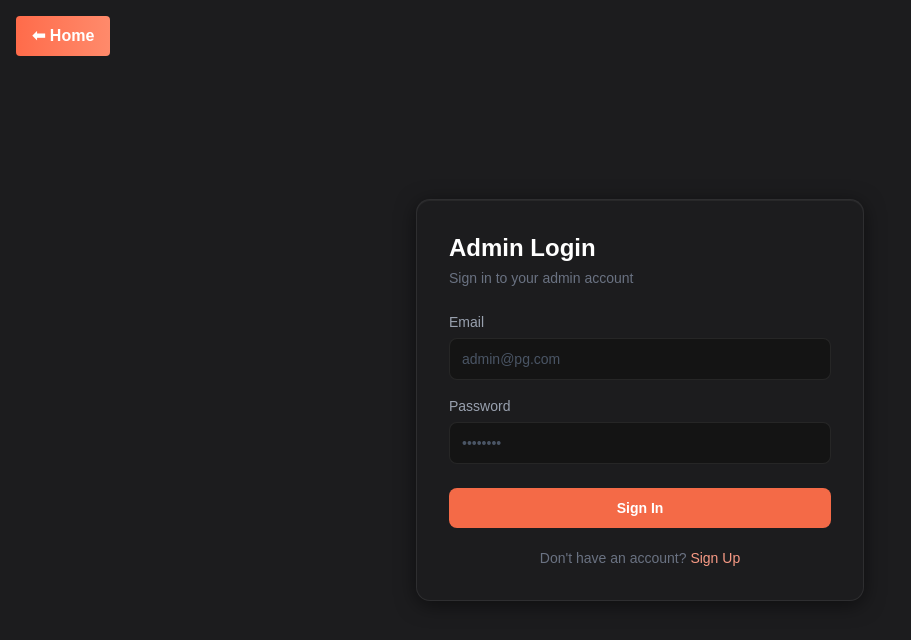
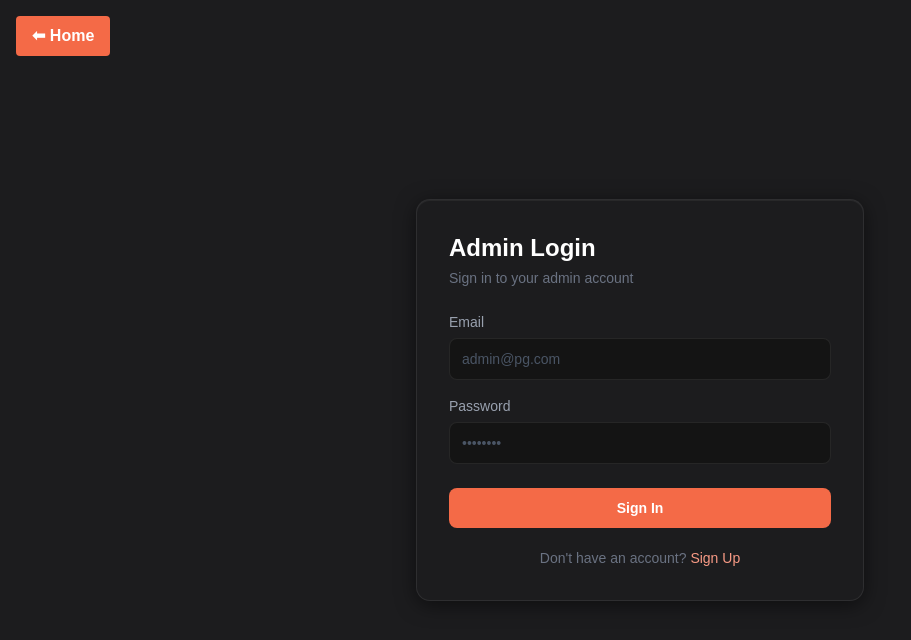
Before and after one commit to sh02-dev/Homigo, a React (Vite) app in the folder frontend/: page /admin/login in a window 1280 px wide. Shown: the top 640 px of the page, without its empty margins (0-911 px from the left). Built offline with nearby package versions, Linux system fonts and the light colour scheme; no server answers.

Commit message:
change home button background color

```diff
--- a/frontend/src/components/ui/HomeButton.jsx
+++ b/frontend/src/components/ui/HomeButton.jsx
@@ -11,7 +11,7 @@ const HomeButton = () => {
         absolute top-4 left-4
         px-4 py-2
         text-md font-medium
-        rounded bg-gradient-to-r from-[#ff6b4a] to-[#ff8a6b] text-white font-semibold hover:shadow-lg transition-all disabled:opacity-50
+        rounded bg-[#F46A47] text-white font-semibold hover:shadow-lg transition-all disabled:opacity-50
       "
     >
       ⬅ Home
```
